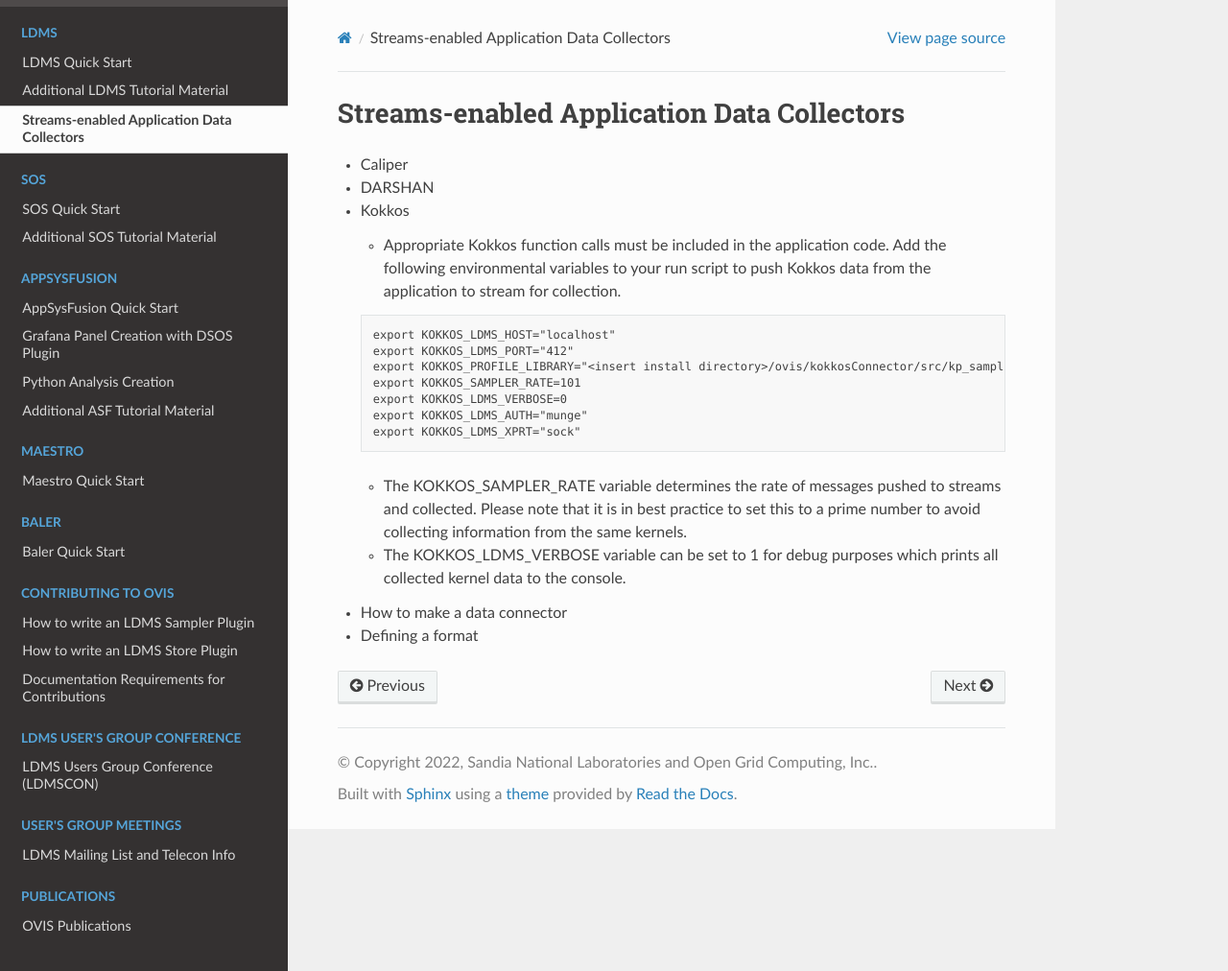
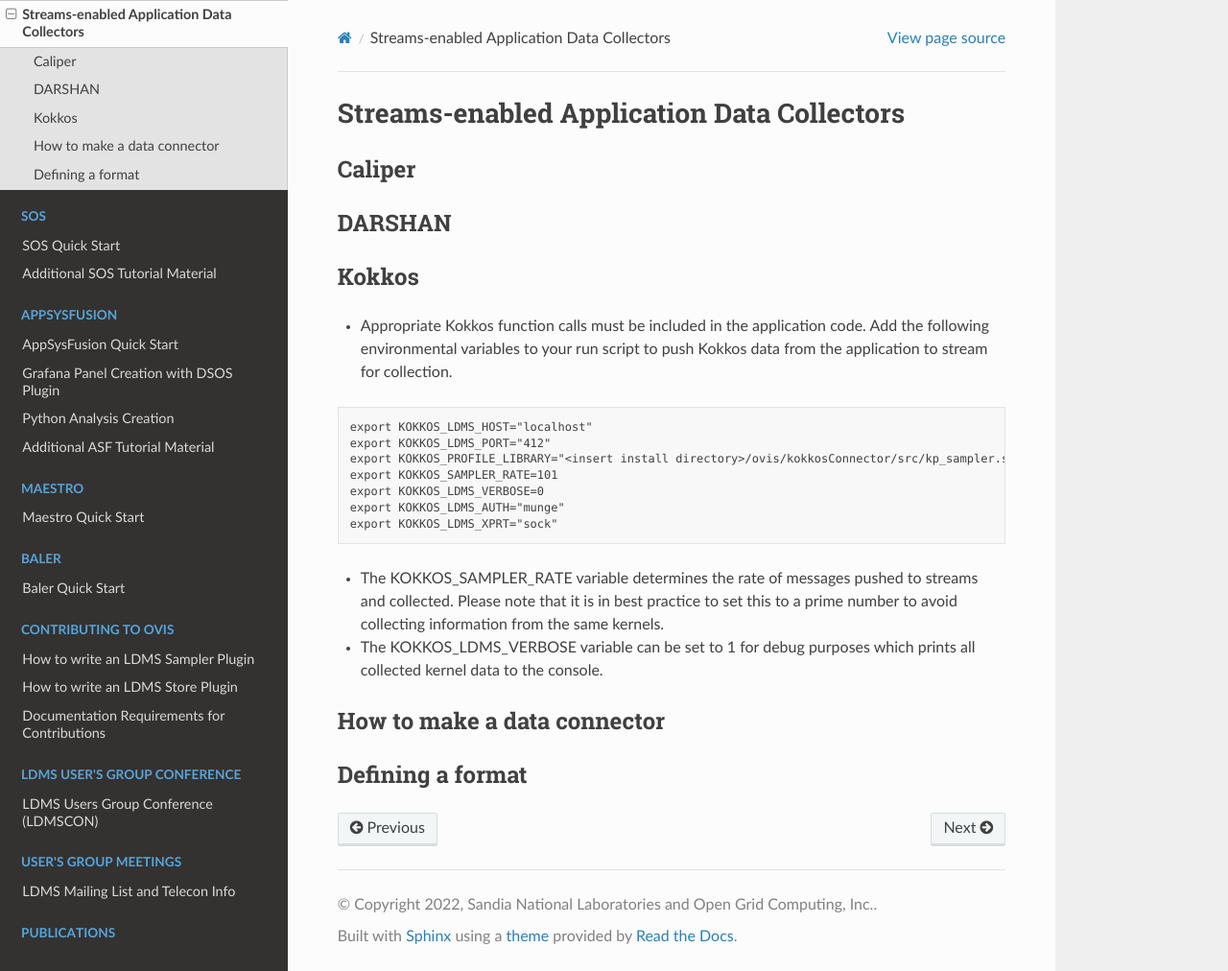
Before and after one commit to ovis-hpc/readthedocs, a Sphinx documentation site: the page built from docs/source/ldms-streams.rst, in a window 1280 px wide and 1012 px high. Shown: the whole window at 96% size. Built offline with Sphinx 7.4.7 and the Read the Docs theme 2.0.0, drawn with Linux system fonts in a browser that asks for light colours; pages that are not in the unit, such as notebooks, are missing from menus.

Commit message:
Update ldms-streams.rst

```diff
--- a/docs/source/ldms-streams.rst
+++ b/docs/source/ldms-streams.rst
@@ -1,23 +1,27 @@
 Streams-enabled Application Data Collectors
-*********************
-* Caliper
-* DARSHAN
-* Kokkos
+######################
+Caliper
+***********
+DARSHAN
+**************
+Kokkos
+**************
+* Appropriate Kokkos function calls must be included in the application code. Add the following environmental variables to your run script to push Kokkos data from the application to stream for collection.
 
-  * Appropriate Kokkos function calls must be included in the application code. Add the following environmental variables to your run script to push Kokkos data from the application to stream for collection.
+.. code-block:: RST
 
-  .. code-block:: RST
+  export KOKKOS_LDMS_HOST="localhost"
+  export KOKKOS_LDMS_PORT="412"
+  export KOKKOS_PROFILE_LIBRARY="<insert install directory>/ovis/kokkosConnector/src/kp_sampler.so;<insert install directory>/ovis/kokkosConnector/src/kp_kernel_ldms.so"
+  export KOKKOS_SAMPLER_RATE=101
+  export KOKKOS_LDMS_VERBOSE=0
+  export KOKKOS_LDMS_AUTH="munge"
+  export KOKKOS_LDMS_XPRT="sock"
 
-    export KOKKOS_LDMS_HOST="localhost"
-    export KOKKOS_LDMS_PORT="412"
-    export KOKKOS_PROFILE_LIBRARY="<insert install directory>/ovis/kokkosConnector/src/kp_sampler.so;<insert install directory>/ovis/kokkosConnector/src/kp_kernel_ldms.so"
-    export KOKKOS_SAMPLER_RATE=101
-    export KOKKOS_LDMS_VERBOSE=0
-    export KOKKOS_LDMS_AUTH="munge"
-    export KOKKOS_LDMS_XPRT="sock"
+* The KOKKOS_SAMPLER_RATE variable determines the rate of messages pushed to streams and collected. Please note that it is in best practice to set this to a prime number to avoid collecting information from the same kernels.
+* The KOKKOS_LDMS_VERBOSE variable can be set to 1 for debug purposes which prints all collected kernel data to the console.
 
-  * The KOKKOS_SAMPLER_RATE variable determines the rate of messages pushed to streams and collected. Please note that it is in best practice to set this to a prime number to avoid collecting information from the same kernels.
-  * The KOKKOS_LDMS_VERBOSE variable can be set to 1 for debug purposes which prints all collected kernel data to the console.
-
-* How to make a data connector
-* Defining a format
+How to make a data connector
+****************
+Defining a format
+*****************
```
